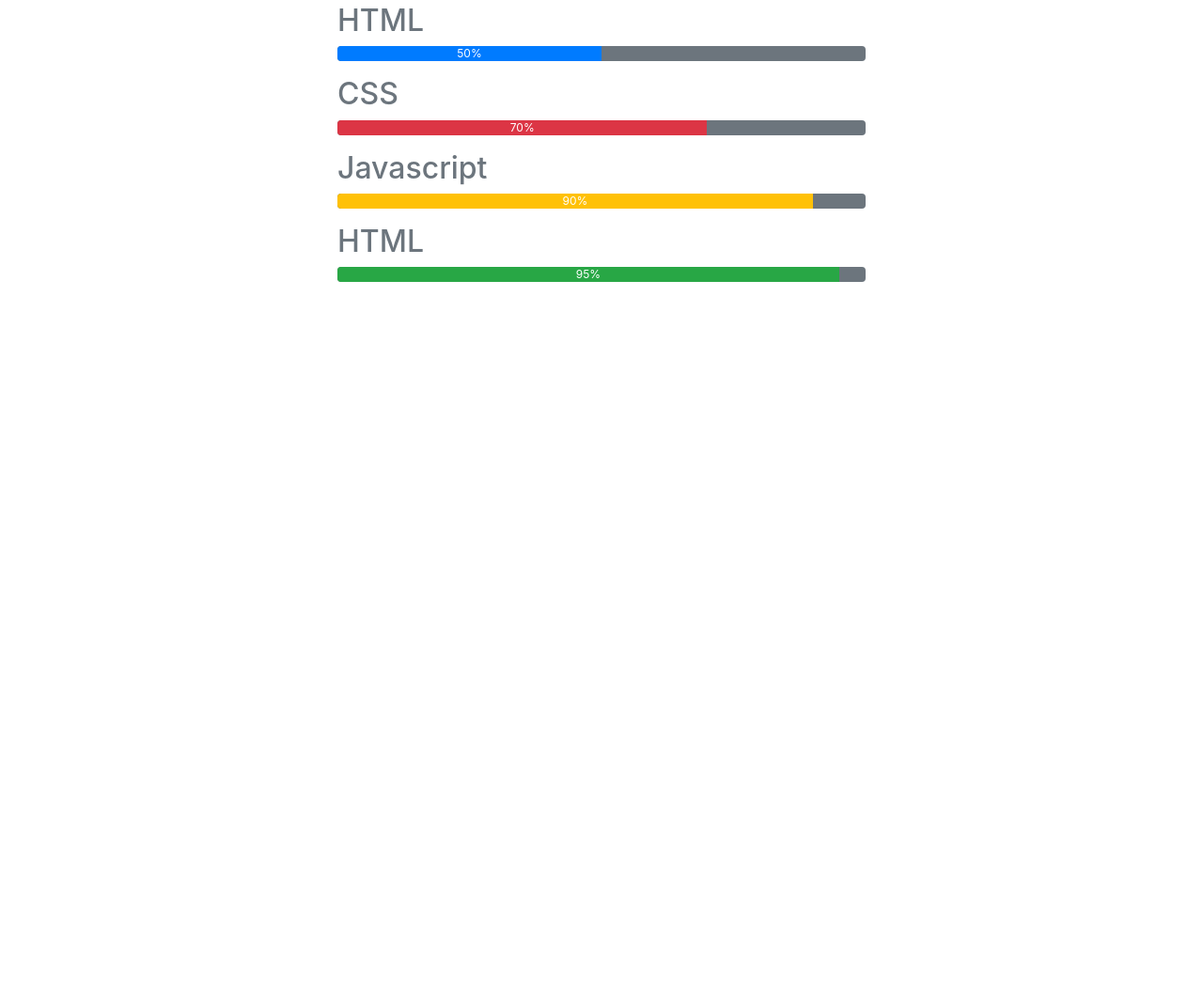
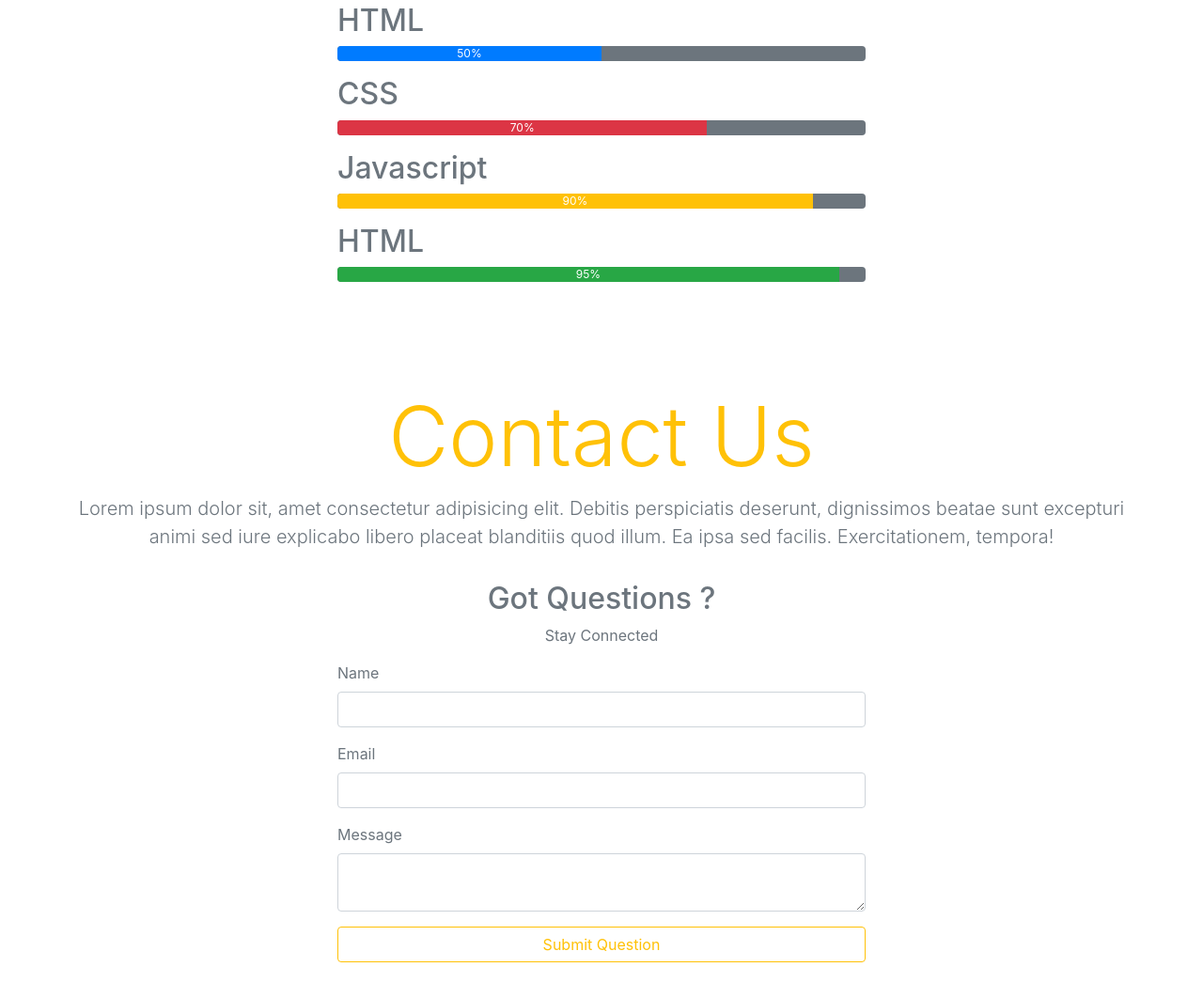
Before and after one commit to stlin/pure-bootstrap-project, a plain HTML site: page index.html in a window 1280 px wide. Shown: the part 3413-4475 px from the top of the page at 94% size. Before the commit the page ends 3777 px from the top, so only its background shows below. Drawn offline with nearby package versions, Linux system fonts and the light colour scheme.

Commit message:
Added Contact Us form section

```diff
--- a/index.html
+++ b/index.html
@@ -257,11 +257,50 @@
                     </div>
                 </div>
             </div>
-
-
-
       </section>
       <!-- end of progress -->
+
+      <!-- contact -->
+      <section class="p-5">
+        <div class="container-fluid">
+            <!-- title -->
+            <div class="row">
+                <div class="col text-center mb-3">
+                    <h1 class="text-warning display-2">Contact Us</h1>
+                    <p class="lead text-secondary">Lorem ipsum dolor sit, amet consectetur adipisicing elit. Debitis perspiciatis deserunt, dignissimos beatae sunt excepturi animi sed iure explicabo libero placeat blanditiis quod illum. Ea ipsa sed facilis. Exercitationem, tempora!</p>
+                </div>
+            </div>
+            <!-- end of title -->
+
+            <div class="row justify-content-center">
+                <div class="col-lg-6 col-md-8 col-sm-10">
+                    <div class="text-center text-secondary">
+                        <h2>Got Questions ?</h2>
+                        <p>Stay Connected</p>
+                    </div>
+
+                    <form class="text-muted">
+                        <div class="form-group">
+                            <label for="name">Name</label>
+                            <input type="text" name="" id="name" class="form-control" />
+                        </div>
+                        <div class="form-group">
+                            <label for="email">Email</label>
+                            <input type="text" name="" id="email" class="form-control" />
+                        </div>
+                        <div class="form-group">
+                            <label for="message">Message</label>
+                            <textarea class="form-control" id="message" row="3"></textarea>
+                        </div>
+                        <button type="submit" class="btn btn-block btn-outline-warning">Submit Question</button>
+                    </form>
+                </div>
+
+            </div>
+
+        </div>
+      </section>
+      <!-- end of contact -->
 
 
     <!-- Optional JavaScript -->
```
